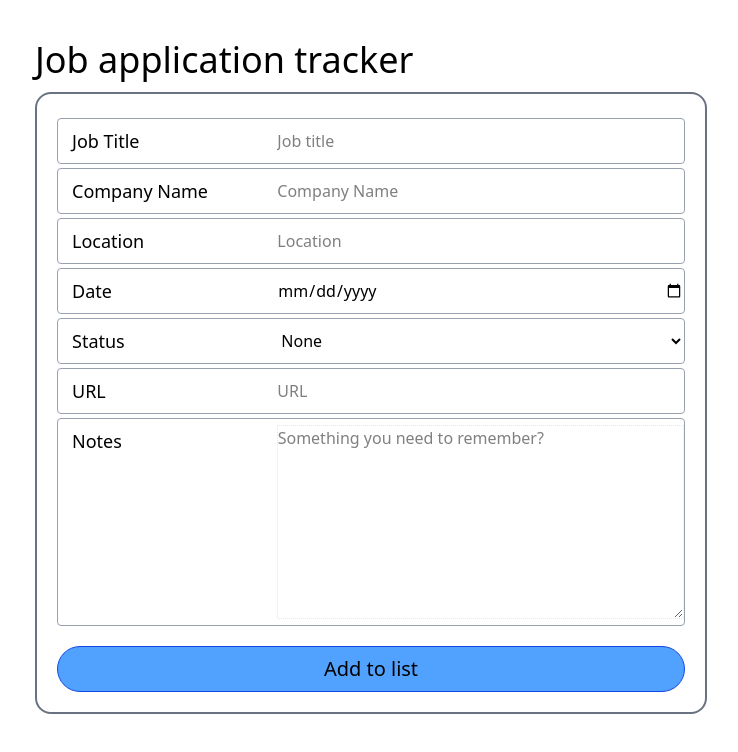
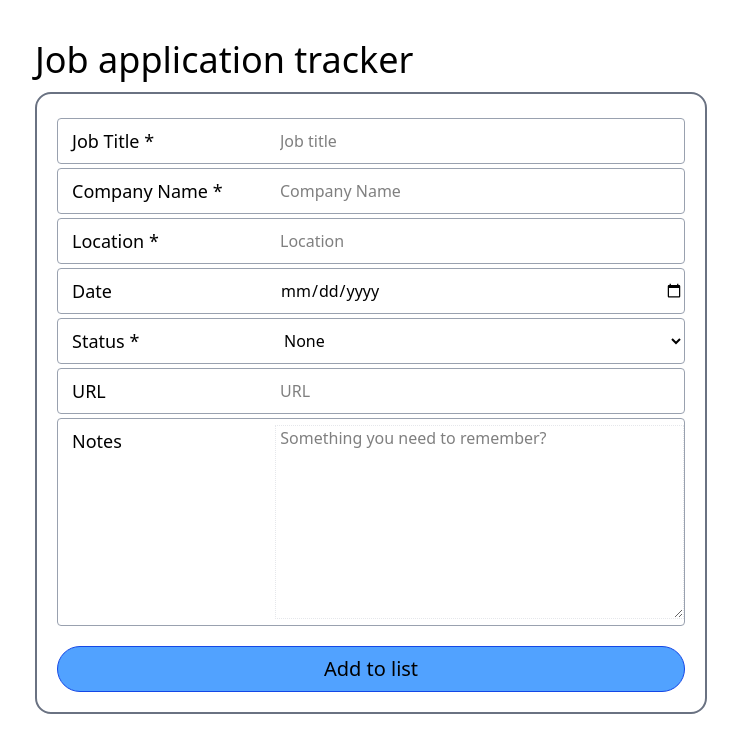
Before and after one commit to gustavoSo3/application-tracker, a React (Vite) app in the folder client/: page / in a window 1280 px wide. Shown: the top 752 px of the page, without its empty margins (253-991 px from the left). Built offline with nearby package versions, Linux system fonts and the light colour scheme.

Commit message:
Integrated Job Input Form
Handle input updating for job imput form, using react useState hook.

Also implemented small sanitization of input - Maybe move this to the database side when implemented

```diff
--- a/client/src/JobInputForm.tsx
+++ b/client/src/JobInputForm.tsx
@@ -1,25 +1,55 @@
-import React from 'react';
+import React, { useState } from 'react';
 
 import { JobApplicationStatus } from './Types';
 import { JobCardProps } from './JobCard';
+
+const defaultCard: JobCardProps = {
+  jobTitle: '',
+  companyName: '',
+  location: '',
+  appliedDate: new Date(''),
+  status: JobApplicationStatus.None,
+  url: '',
+  description: '',
+};
 
 export function JobInputForm({
   submitCallback,
 }: {
   submitCallback: (newJobCard: JobCardProps) => void;
 }) {
+  const [formData, setFormData] = useState<JobCardProps>(defaultCard);
+
+  function updateFormData(
+    event: React.ChangeEvent<HTMLInputElement | HTMLTextAreaElement | HTMLSelectElement>
+  ) {
+    const name: string = event.target.name;
+    let value: unknown = event.target.value;
+
+    if (name === 'appliedDate') {
+      value = new Date(value as string);
+    }
+
+    setFormData((prev) => ({
+      ...prev,
+      [name]: value,
+    }));
+  }
+
   function submitEventHandler(event: React.FormEvent<HTMLFormElement>) {
-    const newJob: JobCardProps = {
-      jobTitle: 'Junior Developer',
-      companyName: 'TestCorp',
-      location: 'Remote',
-      appliedDate: new Date('2025-06-01'),
-      status: JobApplicationStatus.Applied,
-      url: new URL('https://testcorp.dev/careers/junior-dev'),
-      description: 'Test position to validate the component and form logic.',
-    };
-    console.log(newJob);
-    submitCallback(newJob);
+    let isValid: boolean = true;
+
+    console.log(formData);
+
+    if (formData.jobTitle === '') isValid = false;
+    if (formData.companyName === '') isValid = false;
+    if (formData.status === JobApplicationStatus.None) isValid = false;
+    if (formData.location === '') isValid = false;
+
+    if (isValid) {
+      submitCallback(formData);
+    }
+
     event.preventDefault();
   }
 
@@ -28,26 +58,30 @@ export function JobInputForm({
       <form onSubmit={submitEventHandler} className="flex flex-col">
         <div className="mb-5 flex flex-col [&>*]:pt-1.5 [&>*]:pb-1.5 [&>*]:pl-3 [&>*]:mt-1">
           <div className="border-1 border-gray-400 rounded-sm flex">
-            <label htmlFor="job-title" className="p-0.5 flex-1 text-lg">
-              Job Title
+            <label htmlFor="jobTitle" className="p-0.5 flex-1 text-lg">
+              Job Title *
             </label>
             <input
-              id="job-title"
-              name="job-title"
-              className="flex-2"
+              required
+              id="jobTitle"
+              name="jobTitle"
+              onChange={updateFormData}
+              className="flex-2 pl-1"
               type="text"
               placeholder="Job title"
             />
           </div>
 
           <div className="border-1 border-gray-400 rounded-sm flex">
-            <label htmlFor="company-name" className="p-0.5 flex-1 text-lg">
-              Company Name
+            <label htmlFor="companyName" className="p-0.5 flex-1 text-lg">
+              Company Name *
             </label>
             <input
-              id="company-name"
-              name="company-name"
-              className="flex-2"
+              required
+              id="companyName"
+              name="companyName"
+              onChange={updateFormData}
+              className="flex-2 pl-1"
               type="text"
               placeholder="Company Name"
             />
@@ -55,32 +89,42 @@ export function JobInputForm({
 
           <div className="border-1 border-gray-400 rounded-sm flex">
             <label htmlFor="location" className="p-0.5 flex-1 text-lg">
-              Location
+              Location *
             </label>
             <input
+              required
               id="location"
               name="location"
-              className="flex-2"
+              onChange={updateFormData}
+              className="flex-2 pl-1"
               type="text"
               placeholder="Location"
             />
           </div>
 
           <div className="border-1 border-gray-400 rounded-sm flex">
-            <label htmlFor="date" className="p-0.5 flex-1 text-lg">
+            <label htmlFor="appliedDate" className="p-0.5 flex-1 text-lg">
               Date
             </label>
-            <input id="date" name="date" className="flex-2" type="date" />
+            <input
+              id="appliedDate"
+              name="appliedDate"
+              onChange={updateFormData}
+              className="flex-2 pl-1"
+              type="date"
+            />
           </div>
 
           <div className="border-1 border-gray-400 rounded-sm flex">
             <label htmlFor="status" className="p-0.5 flex-1 text-lg">
-              Status
+              Status *
             </label>
             <select
+              required
               id="status"
               name="status"
-              className="flex-2"
+              onChange={updateFormData}
+              className="flex-2 pl-1"
               defaultValue={JobApplicationStatus.None}
             >
               {Object.values(JobApplicationStatus).map((status) => (
@@ -95,8 +139,14 @@ export function JobInputForm({
             <label htmlFor="url" className="p-0.5 flex-1 text-lg">
               URL
             </label>
-            <input id="url" name="url" className="flex-2" type="text"
-placeholder="URL" />
+            <input
+              id="url"
+              name="url"
+              onChange={updateFormData}
+              className="flex-2 pl-1"
+              type="text"
+              placeholder="URL"
+            />
           </div>
 
           <div className="border-1 border-gray-400 rounded-sm flex">
@@ -106,7 +156,8 @@ placeholder="URL" />
             <textarea
               id="description"
               name="description"
-              className="flex-2 border-1 border-dotted border-gray-200"
+              onChange={updateFormData}
+              className="flex-2 border-1 border-dotted border-gray-200 pl-1"
               cols={50}
               rows={8}
               placeholder="Something you need to remember?"
```
